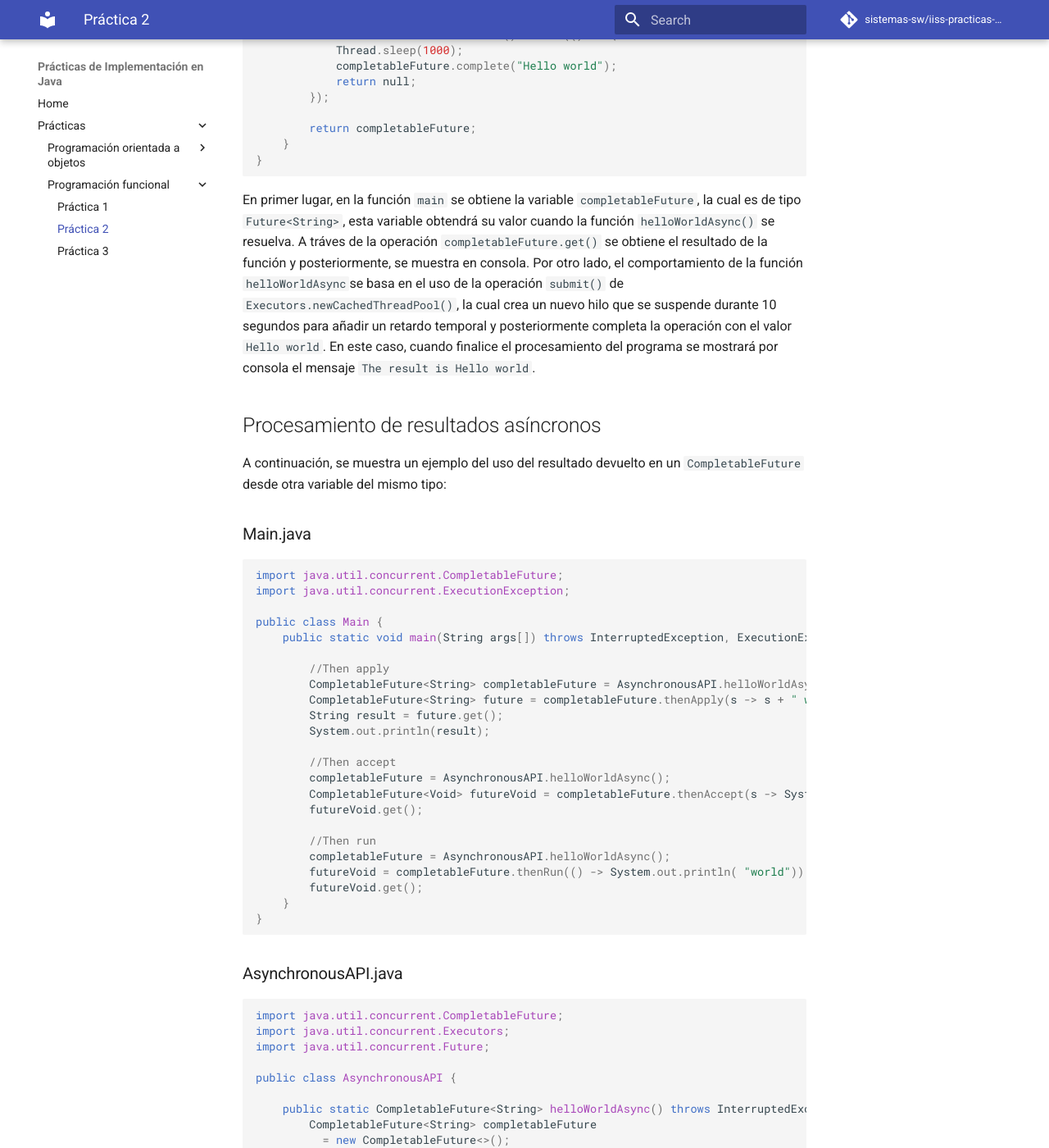
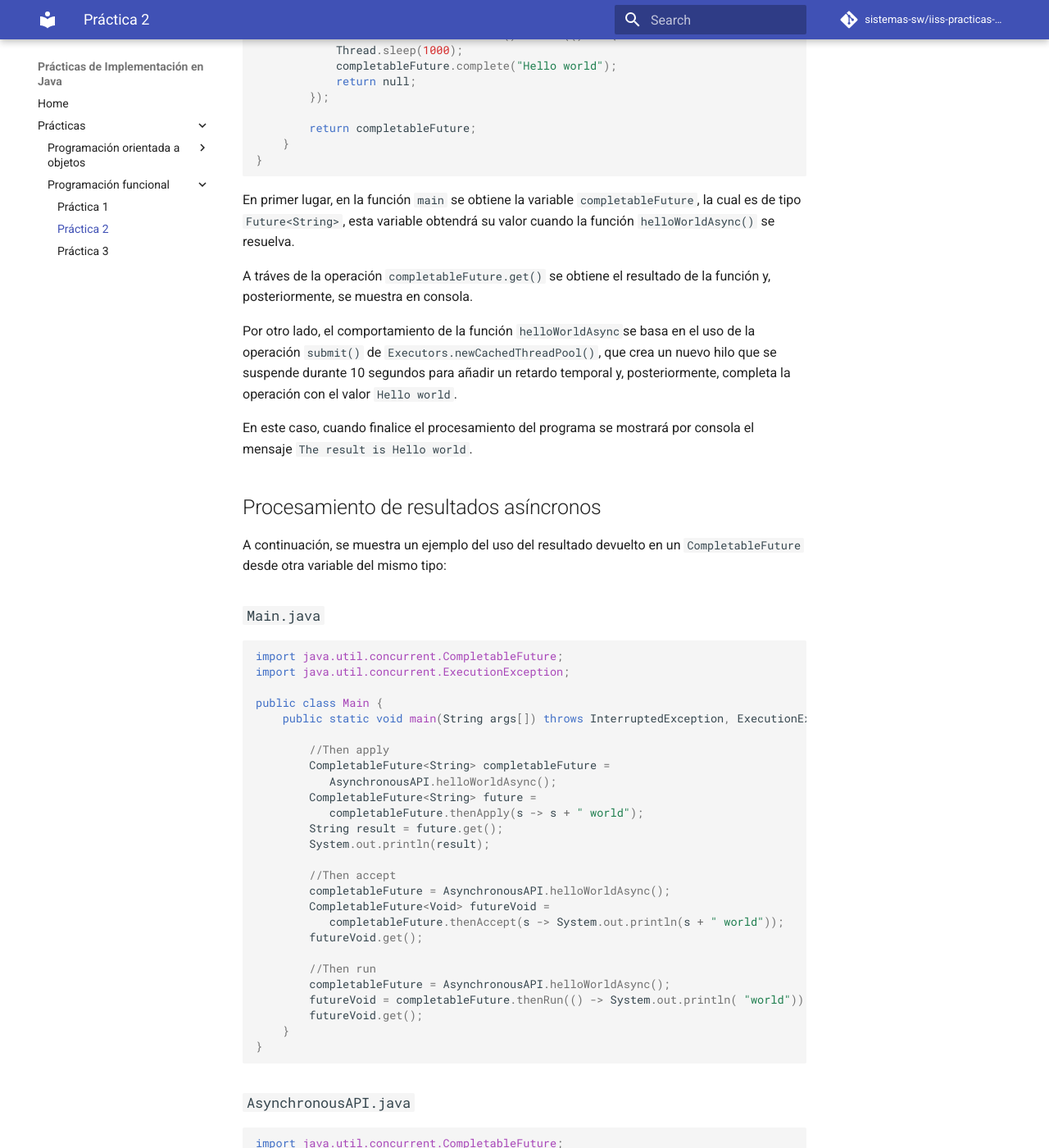
Before and after one commit to violeta8/iiss-ejercicios-java, an MkDocs documentation site: the page built from docs/fp-p2.md, in a window 1280 px wide and 1400 px high, scrolled down 1159 px. Shown: the whole window at 82% size. Built offline with MkDocs 1.6.1 and Material for MkDocs 9.7.7, drawn with Linux system fonts in a browser that asks for light colours; comment, search, counter and statistics services are not loaded; some of the changed text lies outside the part shown.

Commit message:
fp 2 y fp 3, delete figs

````diff
--- a/docs/fp-p2.md
+++ b/docs/fp-p2.md
@@ -1,6 +1,6 @@
-# Práctica 2: Retrollamadas
+# Práctica 2: Retrollamadas y futuros
 
-## <span style="color:blue">Repaso de conceptos teóricos</span>
+## Repaso de conceptos teóricos
 
 ## Programación asíncrona en Java
 
@@ -8,12 +8,12 @@ En Java 5 se añadió la interfaz `Future` para integrar la programación asínc
 
 En las secciones posteriores se verán algunos de los usos propuestos por esta interfaz en Java 8.
 
-### CompletableFuture como (simple) Future
+### `CompletableFuture` como (simple) `Future`
 
 A continuación se muestra un ejemplo de uso de la clase `CompletableFuture`:
 
 
-#### Main.java
+#### `Main.java`
 ```java
 import java.util.concurrent.ExecutionException;
 import java.util.concurrent.Future;
@@ -27,7 +27,7 @@ public class Main {
 }
 ```
 
-#### AsynchronousAPI.java
+#### `AsynchronousAPI.java`
 ```java
 import java.util.concurrent.CompletableFuture;
 import java.util.concurrent.Executors;
@@ -50,13 +50,19 @@ public class AsynchronousAPI {
 }
 ```
 
-En primer lugar, en la función `main` se obtiene la variable `completableFuture`, la cual es de tipo `Future<String>`, esta variable obtendrá su valor cuando la función `helloWorldAsync()` se resuelva. A tráves de la operación `completableFuture.get()` se obtiene el resultado de la función y posteriormente, se muestra en consola. Por otro lado, el comportamiento de la función `helloWorldAsync`se basa en el uso de la operación `submit()` de `Executors.newCachedThreadPool()`, la cual crea un nuevo hilo que se suspende durante 10 segundos para añadir un retardo temporal y posteriormente completa la operación con el valor `Hello world`. En este caso, cuando finalice el procesamiento del programa se mostrará por consola el mensaje `The result is Hello world`.
+En primer lugar, en la función `main` se obtiene la variable `completableFuture`, la cual es de tipo `Future<String>`, esta variable obtendrá su valor cuando la función `helloWorldAsync()` se resuelva.
+
+A tráves de la operación `completableFuture.get()` se obtiene el resultado de la función y, posteriormente, se muestra en consola.
+
+Por otro lado, el comportamiento de la función `helloWorldAsync`se basa en el uso de la operación `submit()` de `Executors.newCachedThreadPool()`, que crea un nuevo hilo que se suspende durante 10 segundos para añadir un retardo temporal y, posteriormente, completa la operación con el valor `Hello world`.
+
+En este caso, cuando finalice el procesamiento del programa se mostrará por consola el mensaje `The result is Hello world`.
 
 ### Procesamiento de resultados asíncronos
 
 A continuación, se muestra un ejemplo del uso del resultado devuelto en un `CompletableFuture` desde otra variable del mismo tipo:
 
-#### Main.java
+#### `Main.java`
 ```java
 import java.util.concurrent.CompletableFuture;
 import java.util.concurrent.ExecutionException;
@@ -65,14 +71,17 @@ public class Main {
 	public static void main(String args[]) throws InterruptedException, ExecutionException {
 
 		//Then apply
-		CompletableFuture<String> completableFuture = AsynchronousAPI.helloWorldAsync();
-		CompletableFuture<String> future = completableFuture.thenApply(s -> s + " world");
+		CompletableFuture<String> completableFuture =
+		   AsynchronousAPI.helloWorldAsync();
+		CompletableFuture<String> future =
+		   completableFuture.thenApply(s -> s + " world");
 		String result = future.get();
 		System.out.println(result);
 
 		//Then accept
 		completableFuture = AsynchronousAPI.helloWorldAsync();
-		CompletableFuture<Void> futureVoid = completableFuture.thenAccept(s -> System.out.println(s + " world"));
+		CompletableFuture<Void> futureVoid =
+		   completableFuture.thenAccept(s -> System.out.println(s + " world"));
 		futureVoid.get();
 
 		//Then run
@@ -83,7 +92,7 @@ public class Main {
 }
 ```
 
-#### AsynchronousAPI.java
+#### `AsynchronousAPI.java`
 ```java
 import java.util.concurrent.CompletableFuture;
 import java.util.concurrent.Executors;
@@ -169,7 +181,7 @@ CompletableFuture<Void> combinedFuture
 combinedFuture.get();
 ```
 
-En este caso, hay que tener en cuenta que el resultado de la función `allOf` de la clase `CompletableFuture` es de tipo `Void` y, por tanto, una limitación de este método es que no se pueden combinar los resultados de las variables `future1`,`future2` y `future3`.
+En este caso, hay que tener en cuenta que el resultado de la función `allOf` de la clase `CompletableFuture` es de tipo `Void` y, por tanto, una limitación de este método es que no se pueden combinar los resultados de las variables `future1`, `future2` y `future3`.
 
 No obstante, haciendo uso del API para Streams de Java 8 se puede solventar este problema:
 
@@ -179,13 +191,13 @@ String combined = Stream.of(future1, future2, future3)
   .collect(Collectors.joining(" "));
 ```
 
-## <span style="color:blue">Ejercicios propuestos</span>
+## Ejercicios propuestos
 
 ### Ejercicio 1
 
 Dados los siguientes fragmentos de código, responder a las siguientes preguntas:
 
-#### AsynchronousAPI.java
+#### `AsynchronousAPI.java`
 
 ```java
 import java.util.List;
@@ -208,7 +220,7 @@ public class AsynchronousAPI {
 }
 ```
 
-#### Main.java
+#### `Main.java`
 
 ```java
 import java.util.Arrays;
@@ -241,7 +253,7 @@ Complete las secciones TO-DO de las clases `AsynchronousAPI` y `Main`, teniendo
 
 Dado los siguientes fragmentos de código responder a las siguientes preguntas:
 
-#### AsynchronousAPI.java
+#### `AsynchronousAPI.java`
 
 ```java
 import java.util.List;
@@ -261,7 +273,7 @@ public class AsynchronousAPI {
 }
 ```
 
-#### Main.java
+#### `Main.java`
 
 ```java
 import java.util.Arrays;
````
Also changed, not shown: other parts of docs/fp-p2.md (+13 -10 lines), docs/fp-p3.md (+70 -49 lines), docs/figuras/asserts_RunConfigurations_1.png (deleted), docs/figuras/asserts_RunConfigurations_2.png (deleted).
